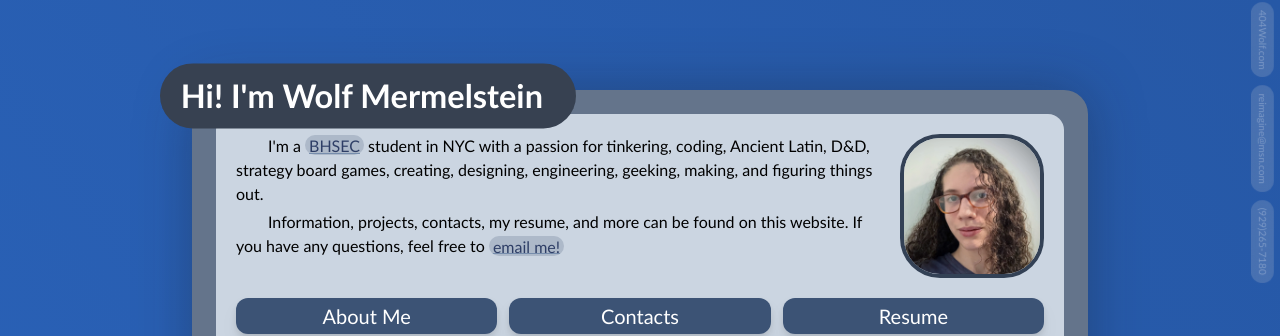
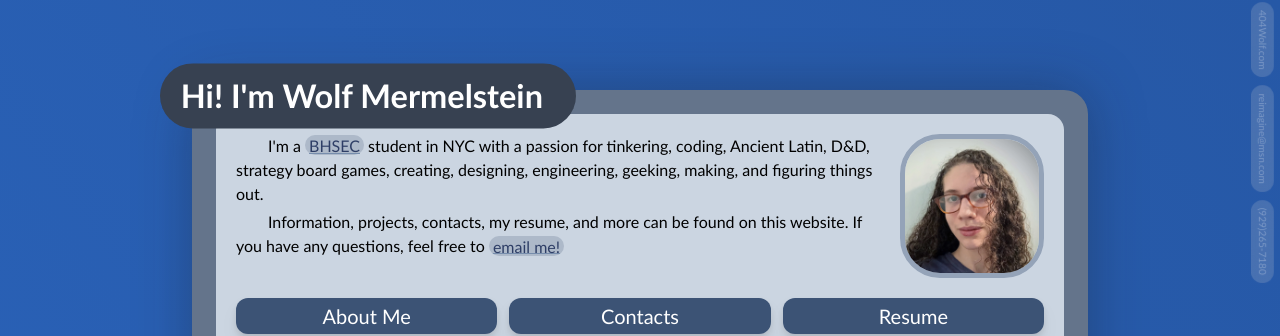
Before and after one commit to 404Wolf/404Wolf.com, a Next.js app: page / in a window 1280 px wide. Shown: the top 336 px of the page. Built offline with nearby package versions, Linux system fonts and the light colour scheme.

Commit message:
Improve profile border

```diff
--- a/src/components/header/Header.tsx
+++ b/src/components/header/Header.tsx
@@ -24,7 +24,7 @@ const Header = ({ setBackdropBlur }: HeaderProps) => {
             sizes="100%"
             src={ profileImageSrc }
             alt="Profile"
-            className="rounded-[2.5rem] border-[6px] sm:border-4 border-slate-400 sm:border-slate-700"
+            className="rounded-[2.5rem] border-[6px] sm:border-[5px] border-slate-400"
         />
     )
 
```
